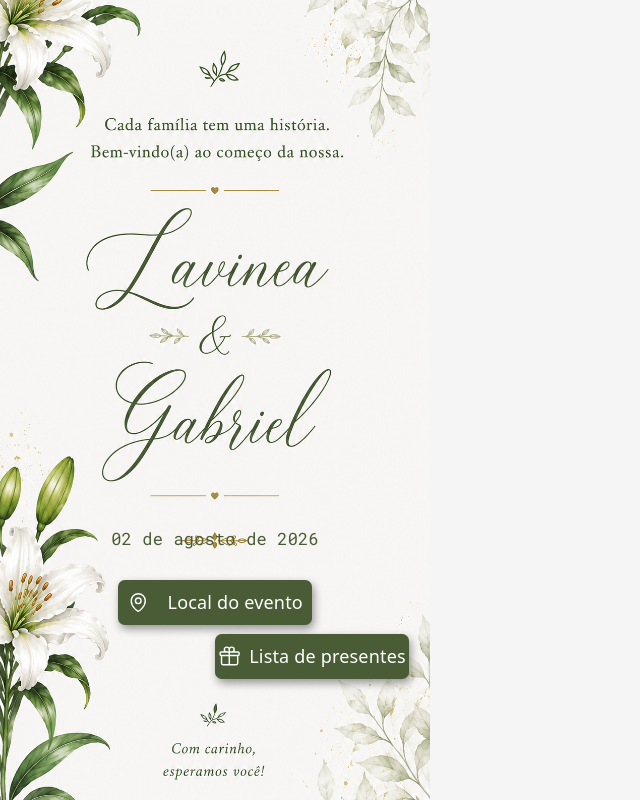
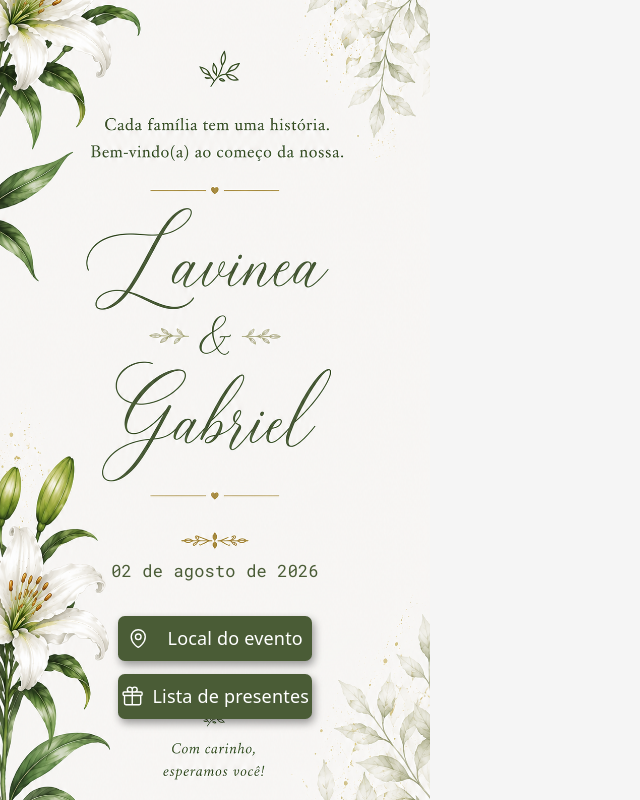
Before and after one commit to devLavinea/lista-casamento, a React (Vite) app: page / in a window 1280 px wide. Shown: the whole page, without its empty margins (0-640 px from the left). Built offline with nearby package versions, Linux system fonts and the light colour scheme; a web font is replaced by a local one.

Commit message:
Atualiza convite

```diff
--- a/src/App.tsx
+++ b/src/App.tsx
@@ -22,21 +22,21 @@ function App() {
 
 
       <div className=" overflow-y-scroll  convite h-screen  w-full justify-center items-center flex flex-col relative">
-      <span className="h1 text-[#4a5c36] text-[17px] fixed bottom-55 "> 02 de agosto de 2026</span>
+      <span className="h1 text-[#4a5c36] text-[17px] absolute bottom-48 "> 02 de agosto de 2026</span>
     <button  onClick={() =>
     window.open(
       "https://maps.google.com/?q=-9.389083,-40.503096",
       "_blank"
     )
-  } className="shadow-button absolute bottom-39 w-43 h-10 bg-[#4a5c36] text-white rounded-md hover:bg-[#3a4c26] flex items-center justify-center gap-4">
+  } className="shadow-button absolute bottom-31 w-43 h-10 bg-[#4a5c36] text-white rounded-md hover:bg-[#3a4c26] flex items-center justify-center gap-4">
   <svg className="size-5" fill="none" viewBox="0 0 24 24" stroke="currentColor" strokeWidth={1.5}>
     <path strokeLinecap="round" strokeLinejoin="round" d="M15 10.5a3 3 0 1 1-6 0 3 3 0 0 1 6 0Z" />
     <path strokeLinecap="round" strokeLinejoin="round" d="M19.5 10.5c0 7.142-7.5 11.25-7.5 11.25S4.5 17.642 4.5 10.5a7.5 7.5 0 1 1 15 0Z" />
   </svg>
   Local do evento
 </button>
-<Link to="/lista">
-   <button className="shadow-button fixed bottom-27 w-43 h-10 bg-[#4a5c36] text-white rounded-md hover:bg-[#3a4c26] flex items-center justify-center gap-2">
+<Link className="absolute bottom-18" to="/lista">
+   <button className="shadow-button  w-43 h-10 bg-[#4a5c36] text-white rounded-md hover:bg-[#3a4c26] flex items-center justify-center gap-2">
   <svg className="size-5" fill="none" viewBox="0 0 24 24" stroke="currentColor" strokeWidth={1.5}>
     <path
       strokeLinecap="round"
```
